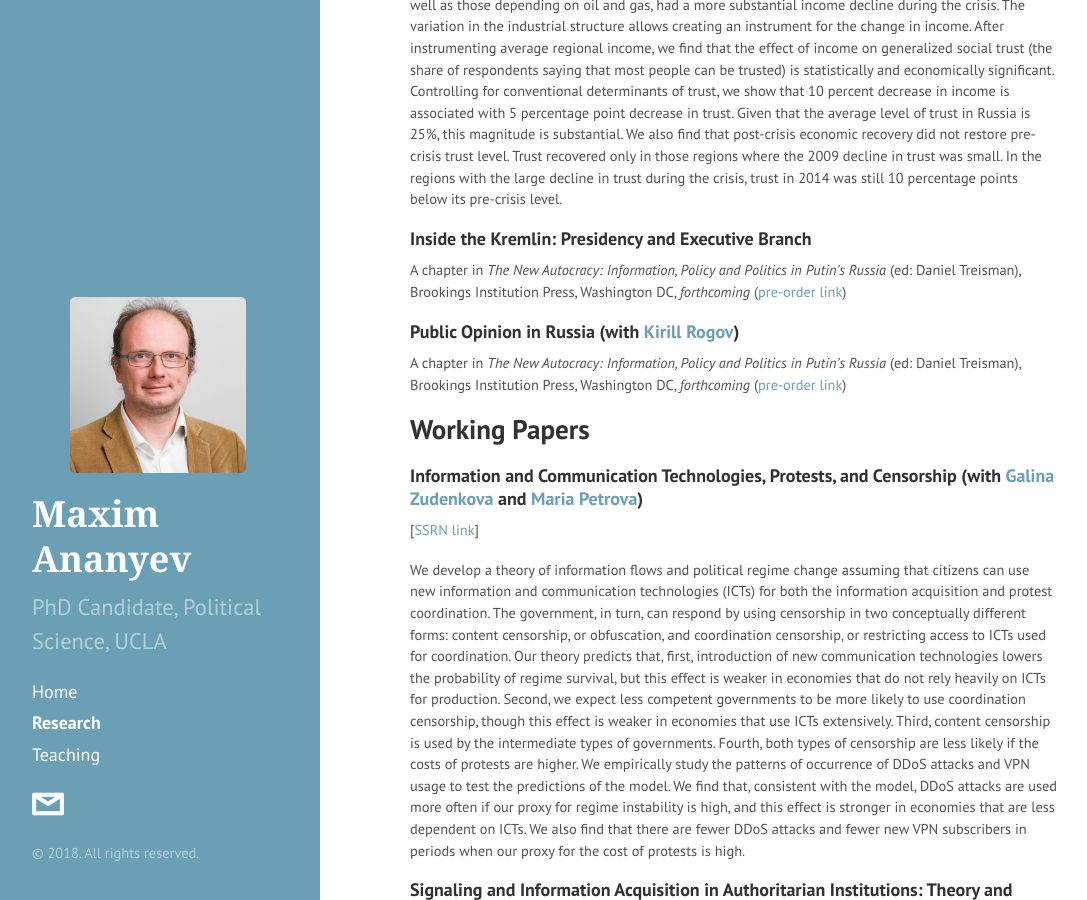
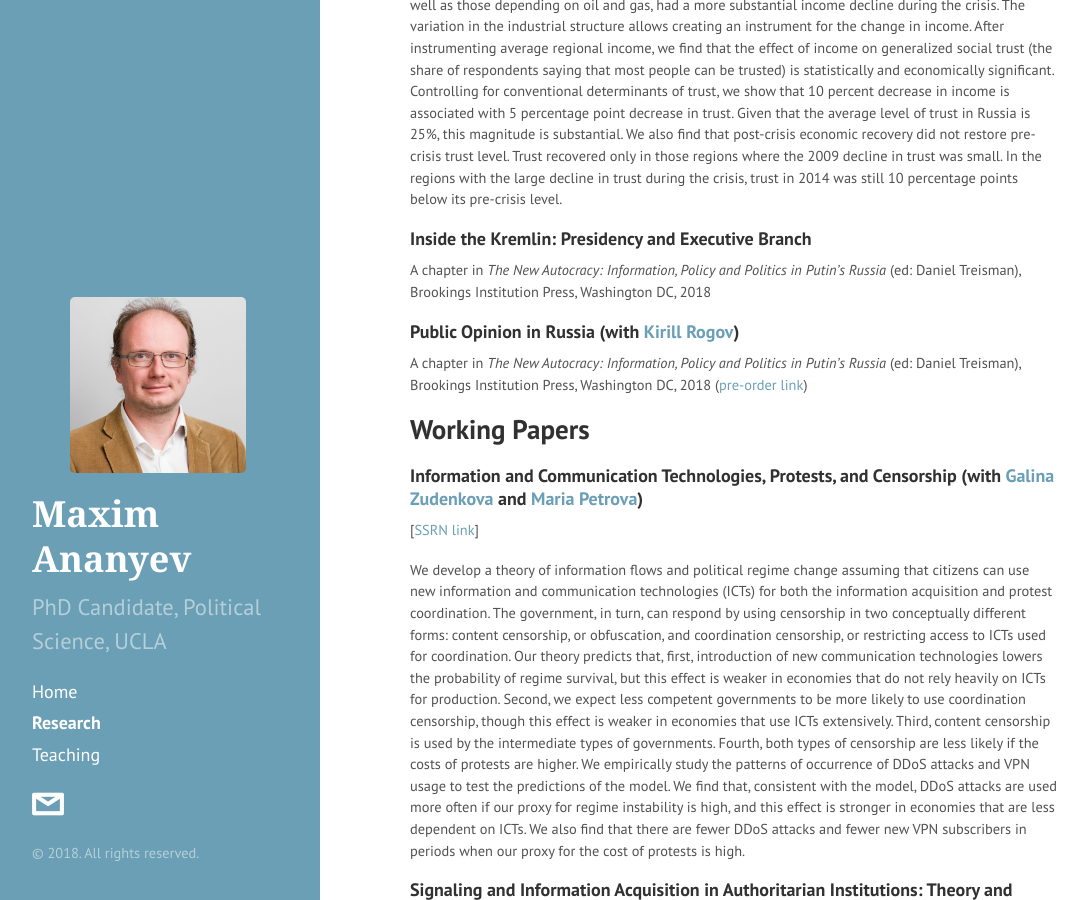
Before and after one commit to avtishin/avtishin.github.io, a Jekyll site: the page built from research.md, in a window 1280 px wide and 900 px high, scrolled down 373 px. Shown: the whole window, without its empty margins (4-1091 px from the left). Built offline with Jekyll 4.4.1, drawn with Linux system fonts in a browser that asks for light colours; Markdown is read by kramdown in place of the engine named in the settings.

Commit message:
more typos

```diff
--- a/research.md
+++ b/research.md
@@ -12,11 +12,10 @@
 This paper draws on a natural experiment to identify the relationship between income and trust. We use a unique panel dataset on Russia where GDP experienced an 8 percent drop in 2009. The effect of the crisis had been very uneven among Russian regions because of their differences in industrial structure inherited from the Soviet period. We find that the regions that specialize in producing capital goods, as well as those depending on oil and gas, had a more substantial income decline during the crisis. The variation in the industrial structure allows creating an instrument for the change in income. After instrumenting average regional income, we find that the effect of income on generalized social trust (the share of respondents saying that most people can be trusted) is statistically and economically significant. Controlling for conventional determinants of trust, we show that 10 percent decrease in income is associated with 5 percentage point decrease in trust. Given that the average level of trust in Russia is 25%, this magnitude is substantial. We also find that post-crisis economic recovery did not restore pre-crisis trust level. Trust recovered only in those regions where the 2009 decline in trust was small. In the regions with the large decline in trust during the crisis, trust in 2014 was still 10 percentage points below its pre-crisis level.
 
 #### Inside the Kremlin: Presidency and Executive Branch
-A chapter in *The New Autocracy: Information, Policy and Politics in Putin’s Russia* (ed: Daniel Treisman), Brookings Institution Press, Washington DC, *forthcoming*
-([pre-order link](https://www.brookings.edu/book/the-new-autocracy/))
+A chapter in *The New Autocracy: Information, Policy and Politics in Putin’s Russia* (ed: Daniel Treisman), Brookings Institution Press, Washington DC, 2018
 
 #### Public Opinion in Russia (with [Kirill Rogov](http://www.russiapoliticalinsight.com/kirill/))
-A chapter in *The New Autocracy: Information, Policy and Politics in Putin’s Russia* (ed: Daniel Treisman), Brookings Institution Press, Washington DC, *forthcoming*
+A chapter in *The New Autocracy: Information, Policy and Politics in Putin’s Russia* (ed: Daniel Treisman), Brookings Institution Press, Washington DC, 2018
 ([pre-order link](https://www.brookings.edu/book/the-new-autocracy/))
 
 
```
